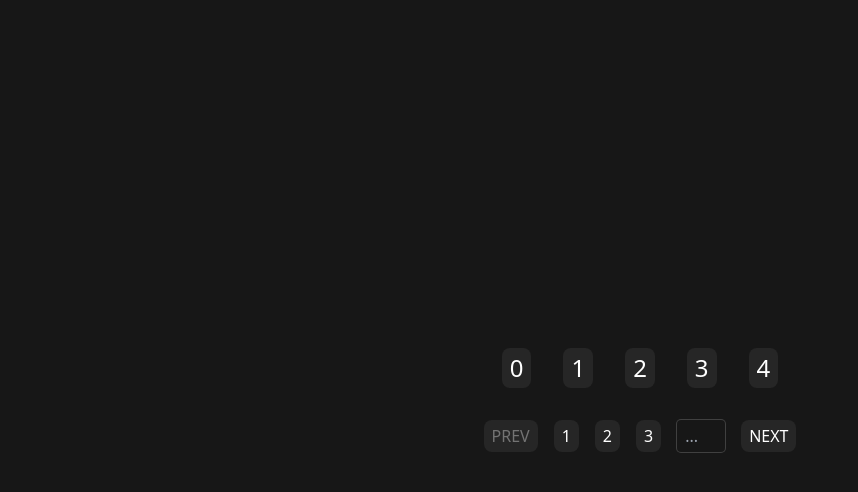
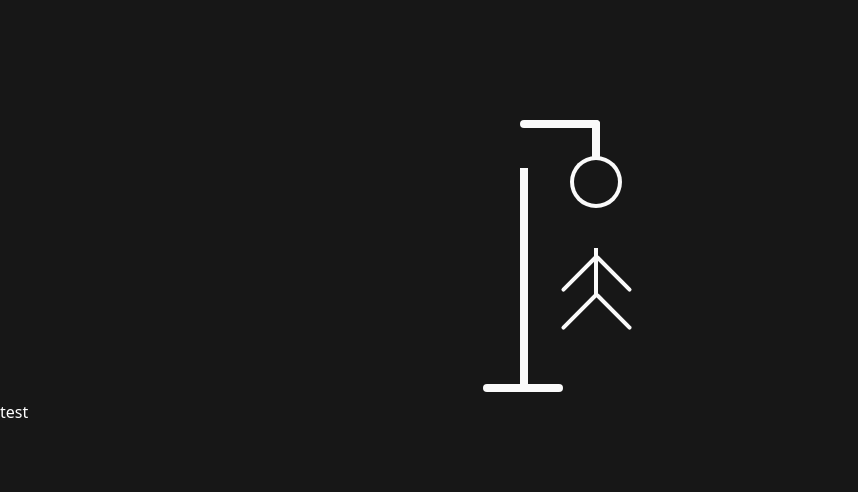
Before and after one commit to eric-k-chu/react-exercises, a React (Vite) app: page / in a window 1280 px wide. Shown: the top 492 px of the page, without its empty margins (0-858 px from the left). Built offline with nearby package versions, Linux system fonts and the light colour scheme.

Commit message:
wip hangman

```diff
--- a/src/App.tsx
+++ b/src/App.tsx
@@ -1,7 +1,7 @@
-import { PaginationAdvanced } from "./components/PaginationAdvanced";
+import { Driver } from "./components/hangman/Driver";
 
 function App() {
-  return <PaginationAdvanced />;
+  return <Driver />;
 }
 
 export default App;
--- /dev/null
+++ b/src/components/hangman/Drawing.tsx
@@ -0,0 +1,55 @@
+export function Drawing() {
+  return (
+    <section className="flex w-full basis-1/2 items-center justify-center p-2">
+      <Hanger />
+    </section>
+  );
+}
+
+function Hanger() {
+  return (
+    <div className="relative h-full">
+      <div
+        id="base"
+        className="absolute bottom-0 right-[77px] h-2 w-20 rounded-md bg-neutral-50"
+      />
+      <div
+        id="stem"
+        className="absolute bottom-0 right-28 h-56 w-2 bg-neutral-50"
+      />
+      <div
+        id="hook-arm"
+        className="absolute right-10 top-28 h-2 w-20 rounded-md bg-neutral-50"
+      />
+      <div
+        id="hook"
+        className="absolute right-10 top-28 h-10 w-2 rounded-md bg-neutral-50"
+      />
+      <div />
+      <div
+        id="head"
+        className="absolute right-[22px] top-[9.5rem] size-11 rounded-full ring-4 ring-neutral-50"
+      />
+      <div
+        id="body"
+        className="absolute bottom-24 right-[42px] h-12 w-1 bg-neutral-50"
+      />
+      <div
+        id="left-arm"
+        className="absolute bottom-[94px] right-[59px] h-12 w-1 rotate-45 rounded-b-md bg-neutral-50"
+      />
+      <div
+        id="right-arm"
+        className="absolute bottom-[94px] right-[24px] h-12 w-1 -rotate-45 rounded-b-md bg-neutral-50"
+      />
+      <div
+        id="left-leg"
+        className="absolute bottom-14 right-[59px] h-12 w-1 rotate-45 rounded-b-md bg-neutral-50"
+      />
+      <div
+        id="right-left"
+        className="absolute bottom-14 right-[24px] h-12 w-1 -rotate-45 rounded-b-md bg-neutral-50"
+      />
+    </div>
+  );
+}
--- /dev/null
+++ b/src/components/hangman/Driver.tsx
@@ -0,0 +1,11 @@
+import { Drawing } from "./Drawing";
+import { Words } from "./Words";
+
+export function Driver() {
+  return (
+    <main className="flex h-screen flex-col items-center justify-center bg-neutral-900 text-white">
+      <Drawing />
+      <Words />
+    </main>
+  );
+}
--- /dev/null
+++ b/src/components/hangman/Words.tsx
@@ -0,0 +1,7 @@
+export function Words() {
+  return (
+    <section className="w-full basis-1/2">
+      <h1>test</h1>
+    </section>
+  );
+}
```
